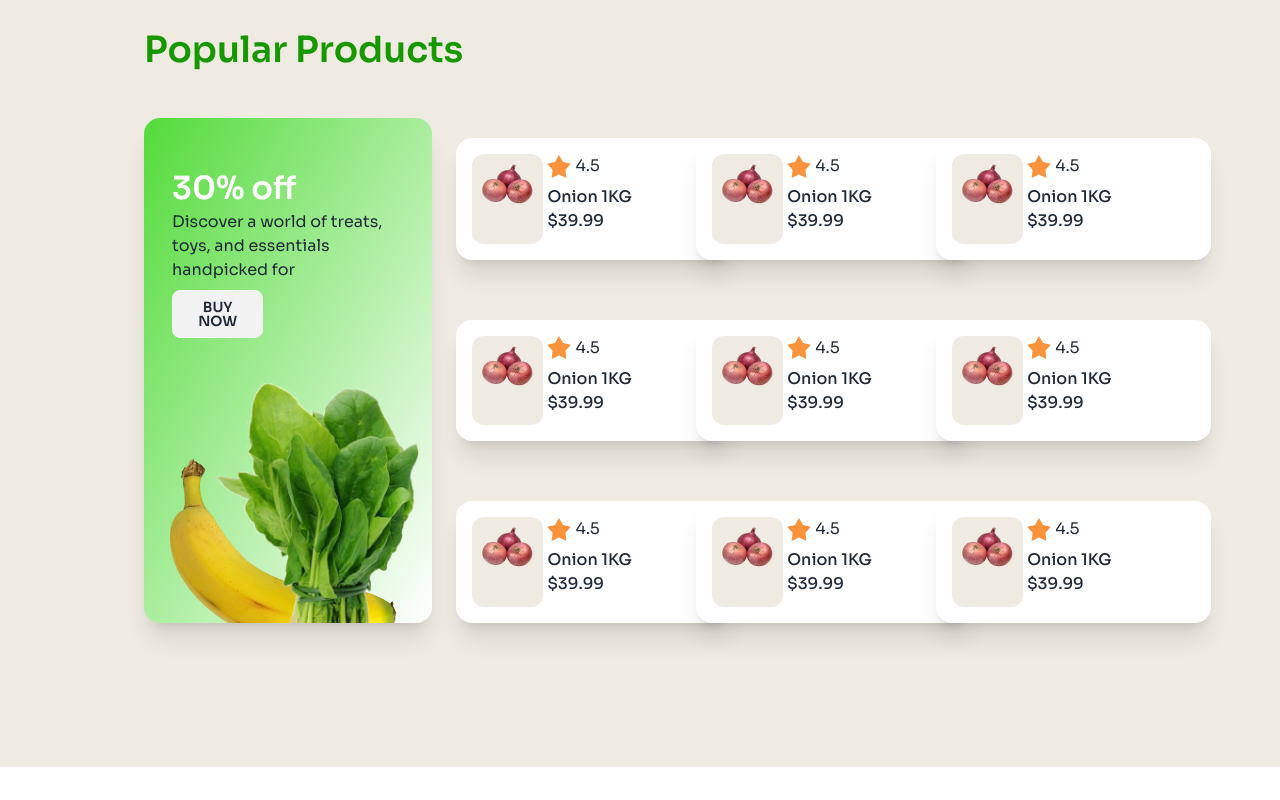
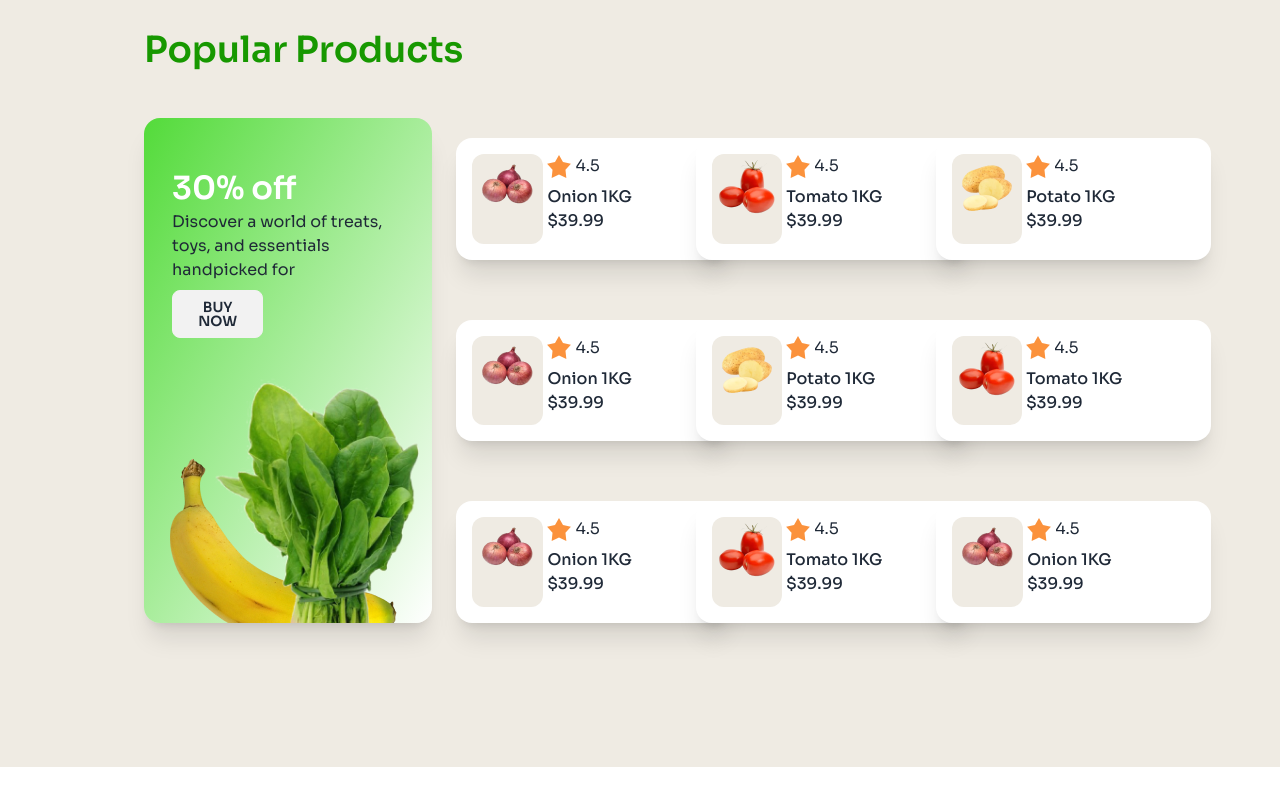
Before and after one commit to Ahmmedfahimbin/assignment-3, a plain HTML site: page index.html in a window 1280 px wide. Shown: the part 1860-2660 px from the top of the page. Drawn offline with nearby package versions, Linux system fonts and the light colour scheme.

Commit message:
finishing touches

```diff
--- a/index.html
+++ b/index.html
@@ -80,7 +80,7 @@
             <br>
             <p class="text-xl">Shop your daily essentials at unbeatable prices. From fresh produce to pantry <br>staples, we’ve got you covered every day!</p>
             <br>
-            <img src="/assets/hero-vegetables.png" alt="">
+            <img src="./assets/hero-vegetables.png" alt="">
         </div>
 
 
@@ -94,7 +94,7 @@
 
             <div class="card w-96 bg-base-100 shadow-xl bg-color-bg">
                 <figure class="px-10 pt-10">
-                  <img src="/assets/service.png" alt="Shoes" class="rounded-xl" />
+                  <img src="./assets/service.png" alt="Shoes" class="rounded-xl" />
                 </figure>
                 <div class="card-body items-center text-center">
                   <h2 class="card-title">24/7 Services </h2>
@@ -103,7 +103,7 @@
               </div>
               <div class="card w-96 bg-base-100 shadow-xl bg-color-bg">
                 <figure class="px-10 pt-10">
-                  <img src="/assets/delivery.png" alt="Shoes" class="rounded-xl" />
+                  <img src="./assets/delivery.png" alt="Shoes" class="rounded-xl" />
                 </figure>
                 <div class="card-body items-center text-center">
                   <h2 class="card-title">Fast Delivery</h2>
@@ -112,7 +112,7 @@
               </div>
               <div class="card w-96 bg-base-100 shadow-xl bg-color-bg">
                 <figure class="px-10 pt-10">
-                  <img src="/assets/healthy.png" alt="Shoes" class="rounded-xl" />
+                  <img src="./assets/healthy.png" alt="Shoes" class="rounded-xl" />
                 </figure>
                 <div class="card-body items-center text-center">
                   <h2 class="card-title">Healthy Products</h2>
@@ -159,7 +159,7 @@
                         </div>
                         <div class="card card-compact bg-base-100 shadow-xl flex flex-row p-4 mt-5 lg:w-[275px]">
                             <div class=" bg-color-bg rounded-xl mr-1">
-                                <img src="./assets/onion.png" alt="">
+                                <img src="./assets/tomato.png" alt="">
                             </div>
                             <div>
                                 <div class="rating">
@@ -167,7 +167,22 @@
                                     <p class="text-base pl-1">4.5</p>
                                 </div>
                                 <div>
-                                    <p class="font-medium ">Onion 1KG</p>
+                                    <p class="font-medium ">Tomato 1KG</p>
+                                    <p class="font-medium" >$39.99</p>
+                                </div>
+                            </div>
+                        </div>
+                        <div class="card card-compact bg-base-100 shadow-xl flex flex-row p-4 mt-5 lg:w-[275px]">
+                            <div class=" bg-color-bg rounded-xl mr-1">
+                                <img src="./assets/potato.png" alt="">
+                            </div>
+                            <div>
+                                <div class="rating">
+                                    <input type="radio" name="rating-2" class="mask mask-star-2 bg-orange-400" />
+                                    <p class="text-base pl-1">4.5</p>
+                                </div>
+                                <div>
+                                    <p class="font-medium ">Potato 1KG</p>
                                     <p class="font-medium" >$39.99</p>
                                 </div>
                             </div>
@@ -189,7 +204,7 @@
                         </div>
                         <div class="card card-compact bg-base-100 shadow-xl flex flex-row p-4 mt-5 lg:w-[275px]">
                             <div class=" bg-color-bg rounded-xl mr-1">
-                                <img src="./assets/onion.png" alt="">
+                                <img src="./assets/potato.png" alt="">
                             </div>
                             <div>
                                 <div class="rating">
@@ -197,7 +212,22 @@
                                     <p class="text-base pl-1">4.5</p>
                                 </div>
                                 <div>
-                                    <p class="font-medium ">Onion 1KG</p>
+                                    <p class="font-medium ">Potato 1KG</p>
+                                    <p class="font-medium" >$39.99</p>
+                                </div>
+                            </div>
+                        </div>
+                        <div class="card card-compact bg-base-100 shadow-xl flex flex-row p-4 mt-5 lg:w-[275px]">
+                            <div class=" bg-color-bg rounded-xl mr-1">
+                                <img src="./assets/tomato.png" alt="">
+                            </div>
+                            <div>
+                                <div class="rating">
+                                    <input type="radio" name="rating-2" class="mask mask-star-2 bg-orange-400" />
+                                    <p class="text-base pl-1">4.5</p>
+                                </div>
+                                <div>
+                                    <p class="font-medium ">Tomato 1KG</p>
                                     <p class="font-medium" >$39.99</p>
                                 </div>
                             </div>
@@ -219,7 +249,7 @@
                         </div>
                         <div class="card card-compact bg-base-100 shadow-xl flex flex-row p-4 mt-5 lg:w-[275px]">
                             <div class=" bg-color-bg rounded-xl mr-1">
-                                <img src="./assets/onion.png" alt="">
+                                <img src="./assets/tomato.png" alt="">
                             </div>
                             <div>
                                 <div class="rating">
@@ -227,37 +257,7 @@
                                     <p class="text-base pl-1">4.5</p>
                                 </div>
                                 <div>
-                                    <p class="font-medium ">Onion 1KG</p>
-                                    <p class="font-medium" >$39.99</p>
-                                </div>
-                            </div>
-                        </div>
-                        <div class="card card-compact bg-base-100 shadow-xl flex flex-row p-4 mt-5 lg:w-[275px]">
-                            <div class=" bg-color-bg rounded-xl mr-1">
-                                <img src="./assets/onion.png" alt="">
-                            </div>
-                            <div>
-                                <div class="rating">
-                                    <input type="radio" name="rating-2" class="mask mask-star-2 bg-orange-400" />
-                                    <p class="text-base pl-1">4.5</p>
-                                </div>
-                                <div>
-                                    <p class="font-medium ">Onion 1KG</p>
-                                    <p class="font-medium" >$39.99</p>
-                                </div>
-                            </div>
-                        </div>
-                        <div class="card card-compact bg-base-100 shadow-xl flex flex-row p-4 mt-5 lg:w-[275px]">
-                            <div class=" bg-color-bg rounded-xl mr-1">
-                                <img src="./assets/onion.png" alt="">
-                            </div>
-                            <div>
-                                <div class="rating">
-                                    <input type="radio" name="rating-2" class="mask mask-star-2 bg-orange-400" />
-                                    <p class="text-base pl-1">4.5</p>
-                                </div>
-                                <div>
-                                    <p class="font-medium ">Onion 1KG</p>
+                                    <p class="font-medium ">Tomato 1KG</p>
                                     <p class="font-medium" >$39.99</p>
                                 </div>
                             </div>
@@ -300,7 +300,7 @@
                         <figure class="pt-6"><img src="./assets/dawat-mock-up.png" alt=""/></figure>
                     </div>
 
-                    <div class="card card-side bg-[#102861] shadow-xl m-5">
+                    <div class="card card-side bg-[#102861] shadow-xl mx-5">
                         <div class="card-body grid justify-center">
                             <img src="./assets/india-gate-logo.png" alt="">
                         <div class="card-actions">
```
